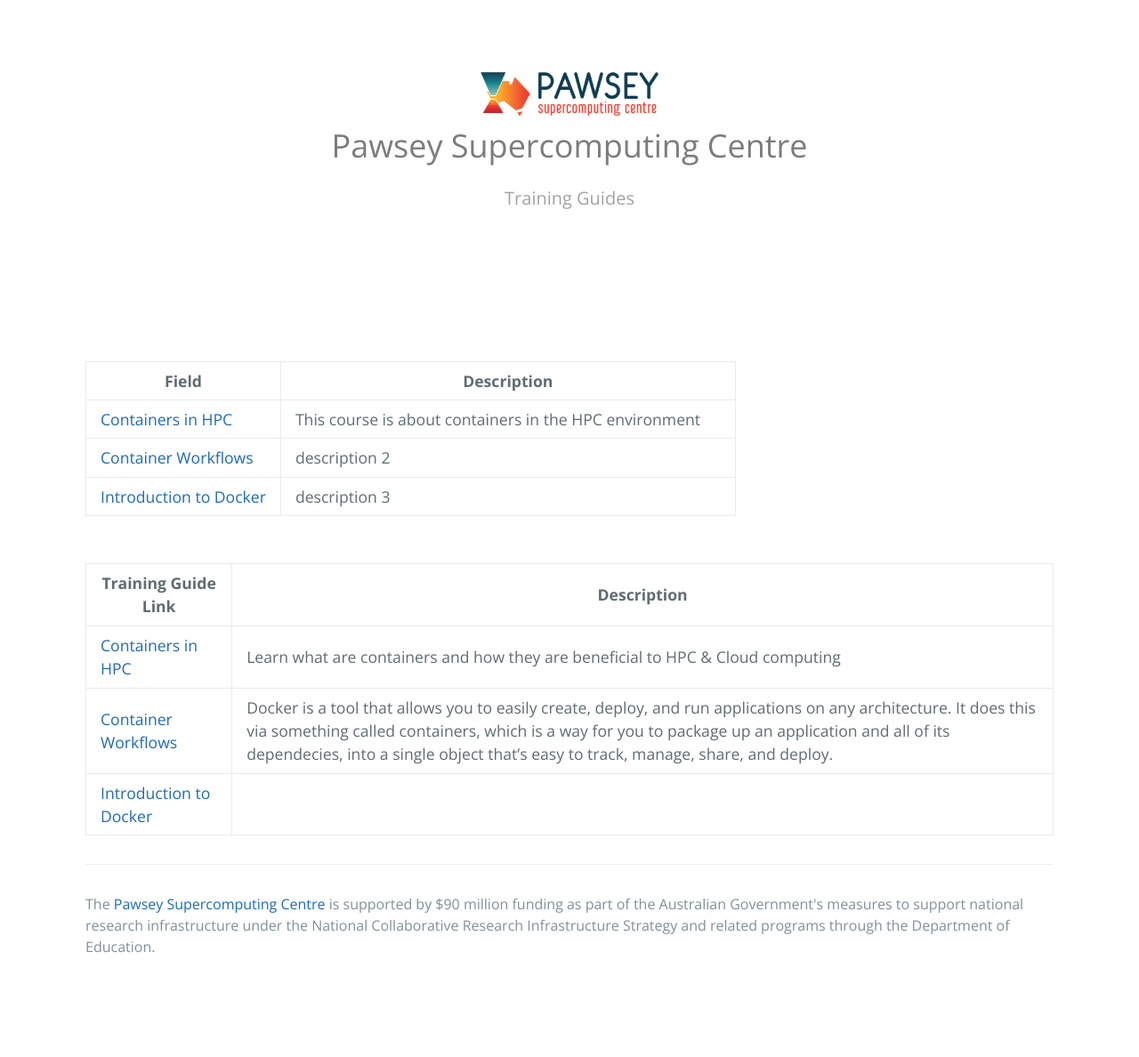
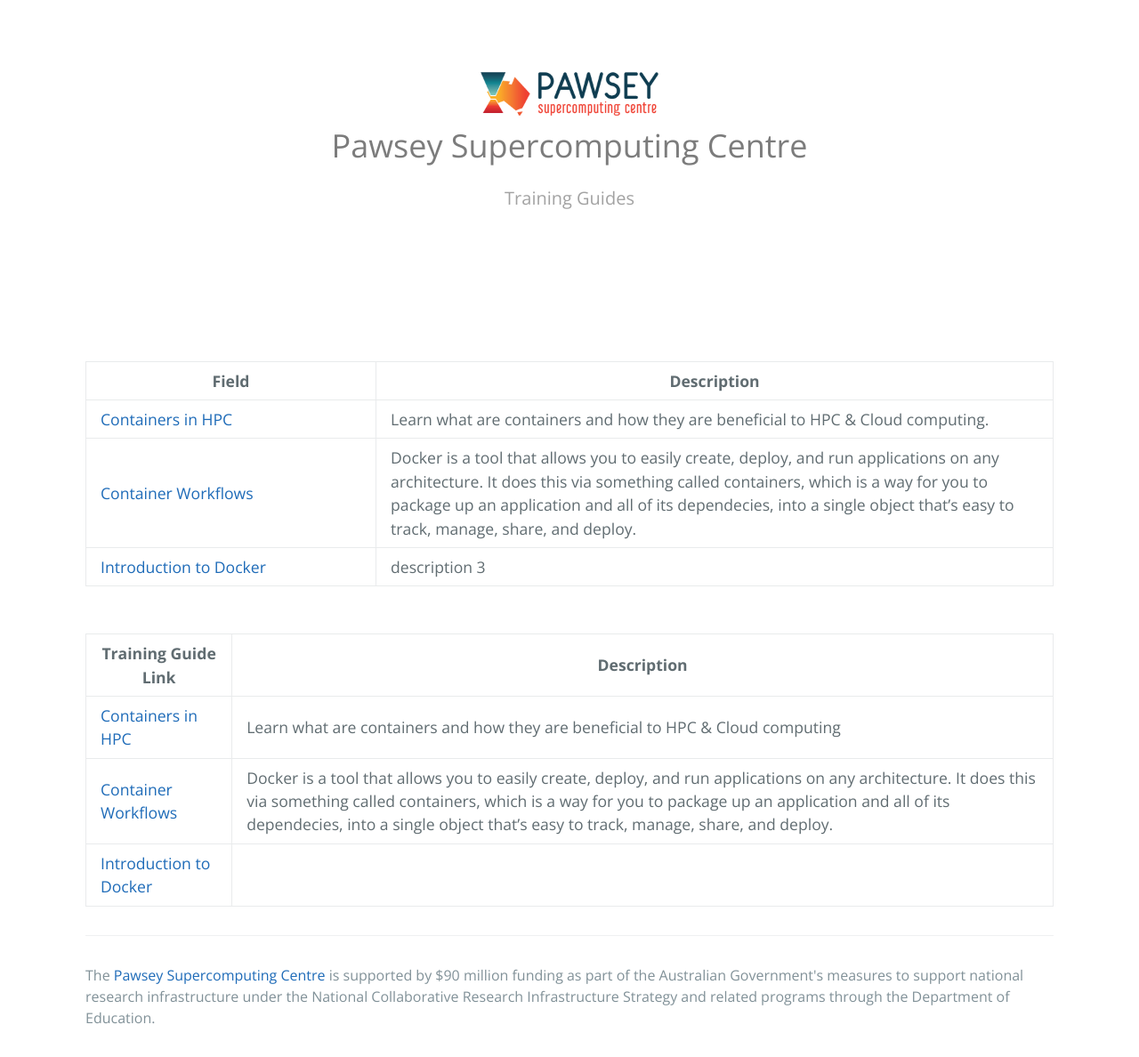
Before and after one commit to ratkinson0405/ratkinson0405.github.io, a Jekyll site: the page built from index.md, in a window 1280 px wide. Shown: the whole page at 89% size. Built offline with Jekyll 4.4.1, drawn with Linux system fonts in a browser that asks for light colours; our own code applies the rules of GitHub Pages for plain Markdown files; the repository's description, which GitHub fills in, is left out; before the commit the page ends 1108 px from its top, so only the background shows below that.

Commit message:
Update links.yml

```diff
--- a/_data/links.yml
+++ b/_data/links.yml
@@ -1,10 +1,10 @@
 links:
 - title: Containers in HPC
   url: https://pawseysc.github.io/sc19-containers
-  description: This course is about containers in the HPC environment
+  description: Learn what are containers and how they are beneficial to HPC & Cloud computing.
 - title: Container Workflows
   url: https://pawseysc.github.io/container-workflows
-  description: description 2
+  description: Docker is a tool that allows you to easily create, deploy, and run applications on any architecture. It does this via something called containers, which is a way for you to package up an application and all of its dependecies, into a single object that’s easy to track, manage, share, and deploy.
 - title: Introduction to Docker
   url: https://pawseysc.github.io/docker-resbaz19
   description: description 3
```
